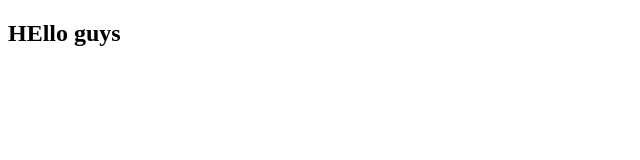
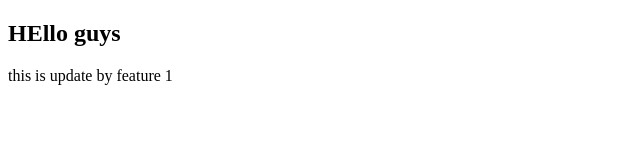
Before and after one commit to amitsuthar803/LocalRepo, a plain HTML site: page index.html in a window 1280 px wide. Shown: the whole page, without its empty margins (0-640 px from the left). Drawn offline with Linux system fonts and the light colour scheme.

Commit message:
adding p

```diff
--- a/index.html
+++ b/index.html
@@ -7,5 +7,7 @@
   </head>
   <body>
     <h2>HEllo guys</h2>
+
+    <p>this is update by feature 1</p>
   </body>
 </html>
```
